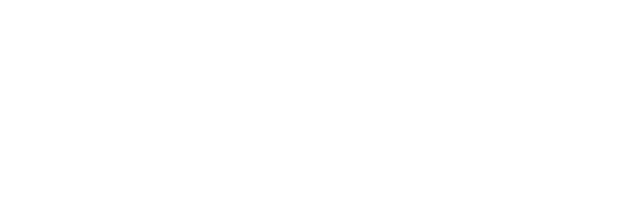
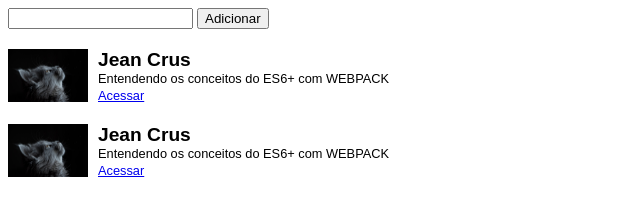
Before and after one commit to jeancrus/Learning-project-ES6-WebPack, a website built with webpack: page public/index.html in a window 1280 px wide. Shown: the whole page, without its empty margins (0-640 px from the left). Built offline with nearby package versions, Linux system fonts and the light colour scheme.

Commit message:
Style of the page

```diff
--- a/public/index.html
+++ b/public/index.html
@@ -6,9 +6,56 @@
     <meta name="viewport" content="width=device-width, initial-scale=1.0">
     <meta http-equiv="X-UA-Compatible" content="ie=edge">
     <title>Document</title>
+    <style>
+        ul {
+            list-style: none;
+            margin: 0;
+            padding: 0;
+            font-family: sans-serif;
+        }
+
+        li {
+            clear: both;
+            margin-top: 20px
+        }
+
+        img {
+            float: left;
+            margin-right: 10px;
+            width: 80px;
+        }
+
+        strong {
+            font-size: 1.2rem;
+        }
+
+        p,
+        a {
+            margin: 0 0;
+            font-size: 0.8rem;
+        }
+    </style>
 </head>
 
 <body>
+    <form action="" id="repo-form">
+        <input type="text" name="repository">
+        <button type="submit">Adicionar</button>
+    </form>
+    <ul id="repo-list">
+        <li>
+            <img src="adorable-animal-cat-730896.jpg" alt="" />
+            <strong>Jean Crus</strong>
+            <p>Entendendo os conceitos do ES6+ com WEBPACK</p>
+            <a href="https://github.com/jeancrus/Learning-project-ES6-WebPack" target="_blank">Acessar</a>
+        </li>
+        <li>
+            <img src="adorable-animal-cat-730896.jpg" alt="" />
+            <strong>Jean Crus</strong>
+            <p>Entendendo os conceitos do ES6+ com WEBPACK</p>
+            <a href="https://github.com/jeancrus/Learning-project-ES6-WebPack" target="_blank">Acessar</a>
+        </li>
+    </ul>
     <script src="bundle.js"></script>
 </body>
 
```
Also changed, not shown: public/adorable-animal-cat-730896.jpg (added).
